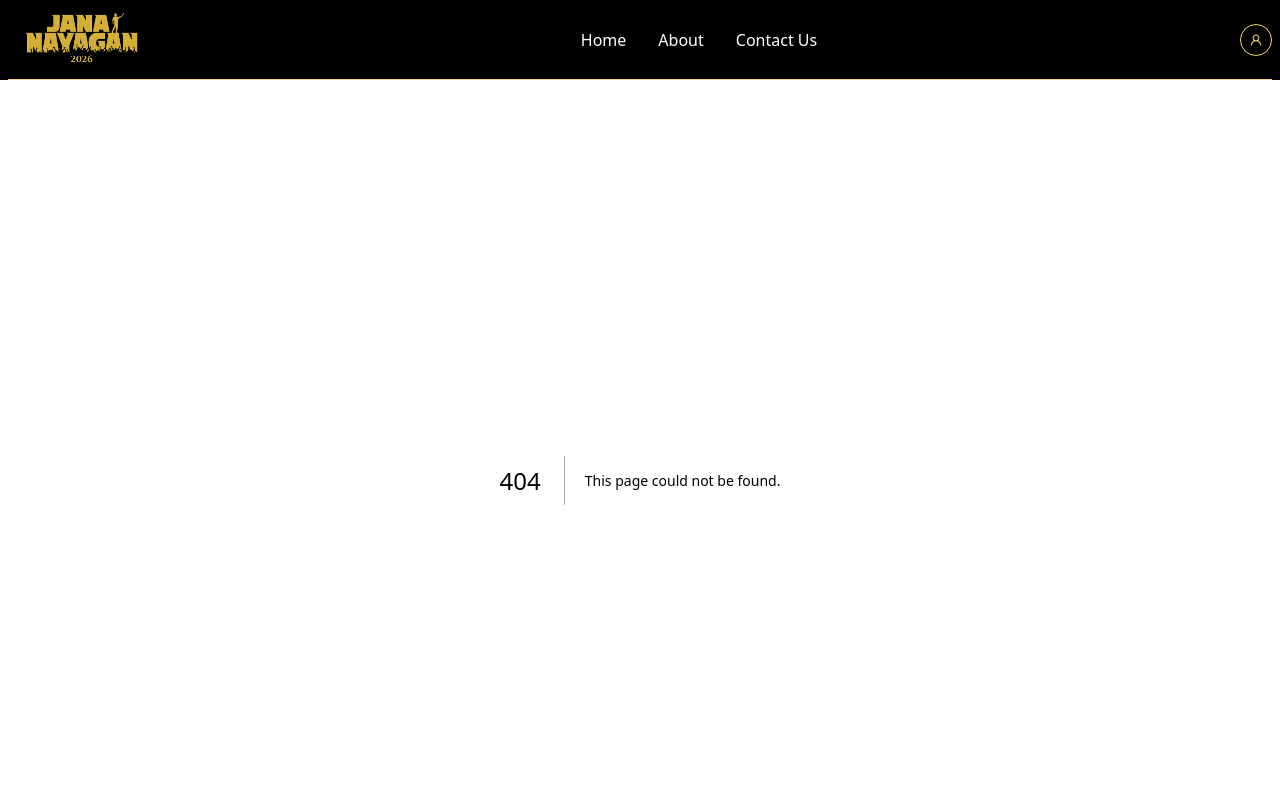
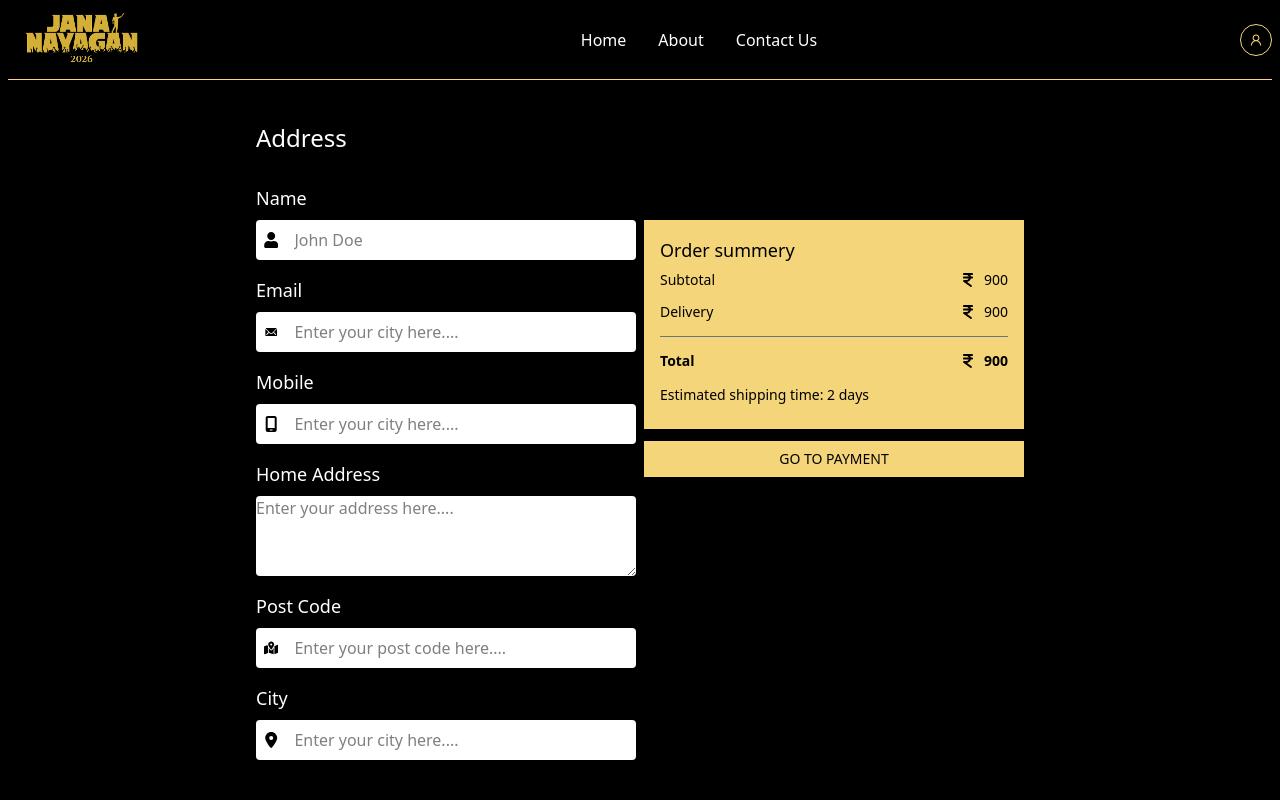
Before and after one commit to sugimx/jananayagan, a Next.js app: page /address in a window 1280 px wide. Before the commit this address had no page. Shown: the top 800 px of the page. Built offline with nearby package versions, Linux system fonts and the light colour scheme.

Commit message:
address screen is created

```diff
--- /dev/null
+++ b/src/app/(public)/address/page.tsx
@@ -0,0 +1,12 @@
+import AddressForm from '@/components/layouts/user/AddressForm'
+import React from 'react'
+
+const page = () => {
+    return (
+        <>
+            <AddressForm />
+        </>
+    )
+}
+
+export default page
--- a/src/app/globals.css
+++ b/src/app/globals.css
@@ -52,7 +52,3 @@
 .slick-list {
   margin: 0 -10px;
 }
-
-.slider-card {
-  min-width: 200px;
-}
--- /dev/null
+++ b/src/app/loading.tsx
@@ -0,0 +1,9 @@
+import React from 'react'
+
+const loading = () => {
+    return (
+        <div className='text-white'>loading</div>
+    )
+}
+
+export default loading
--- a/src/components/layouts/user/AddMoreForm.tsx
+++ b/src/components/layouts/user/AddMoreForm.tsx
@@ -3,18 +3,26 @@ import { FaUserEdit } from "react-icons/fa"
 import { MdEmail } from "react-icons/md"
 import { IoMdPhonePortrait } from "react-icons/io"
 import { FaGift } from "react-icons/fa"
+import { FaMapMarked } from "react-icons/fa"
+import { IoIosClose } from "react-icons/io"
+import { BsPinMapFill } from "react-icons/bs"
+import { AiOutlinePicture } from "react-icons/ai"
 
-const AddMoreForm = () => {
+type props = {
+    onHandleToggle: () => void
+}
+
+const AddMoreForm = ({ onHandleToggle }: props) => {
     return (
         <>
-            <div className='absolute top-20 w-full md:flex justify-center items-center'>
+            <div className='absolute top-20 w-full md:flex justify-center items-center z-10 main-content blurred'>
                 <div className='bg-black border-1 border-[#F5D57A] w-full md:w-[50%] lg:w-[30%] md:h-full px-3 md:px-10 py-5 rounded-xl relative'>
-                    <div className='w-full h-5 absolute top-0 left-0 flex justify-end px-2 py-3'>
-                        <FaUserEdit />
+                    <div className='w-full h-5 absolute top-0 left-0 flex justify-end px-2 py-3 cursor-pointer' onClick={onHandleToggle}>
+                        <IoIosClose className='bg-white text-black font-bold rounded-full'/>
                     </div>
                     <div>
                         <h1 className='text-[#F5D57A] text-[1.5rem] font-semibold'>Buyer Info</h1>
-                        <p className='text-sm'>Fill in your details to receive your unique ID for the Official Jana Nayagan Collector’s Mug and secure your entry into the lucky draw.</p>
+                        <p className='text-sm'>Fill in your details to receive your unique ID for the Official Jana Nayagan {"Collector’s"} Mug and secure your entry into the lucky draw.</p>
                     </div>
                     <div className='flex flex-col gap-5 my-2'>
                         <div className='bg-white flex text-black items-center h-10'>
@@ -34,23 +42,23 @@ const AddMoreForm = () => {
                             <input type="date" name="dob" className='h-full w-full outline-none' placeholder='DOB' />
                         </div>
                         <div className='bg-white flex text-black items-center h-10'>
-                            <FaUserEdit className='text-[2.8rem] px-3' />
-                            <input type="text" name="name" className='h-full w-full outline-none' placeholder='Name' />
+                            <FaMapMarked className='text-[2.8rem] px-3' />
+                            <input type="text" name="state" className='h-full w-full outline-none' placeholder='State' />
                         </div>
                         <div className='bg-white flex text-black items-center h-10'>
-                            <FaUserEdit className='text-[2.8rem] px-3' />
-                            <input type="text" name="name" className='h-full w-full outline-none' placeholder='Name' />
+                            <BsPinMapFill className='text-[2.8rem] px-3' />
+                            <input type="text" name="district" className='h-full w-full outline-none' placeholder='District' />
                         </div>
                         <div className='bg-white flex text-black items-center h-10'>
-                            <FaUserEdit className='text-[2.8rem] px-3' />
-                            <input type="text" name="name" className='h-full w-full outline-none' placeholder='Name' />
+                            <AiOutlinePicture className='text-[2.8rem] px-3' />
+                            <input type="file" name="name" className='h-full w-full outline-none' placeholder='Name' />
                         </div>
-                        <div>
-                            <input type="text" name="name" />
-                            <p>Agree for terms & conditions</p>
+                        <div className='flex gap-2 justify-center items-center'>
+                            <input type="checkbox" className='agree--checkbox' />
+                            <p className='text-sm md:text-md'>Agree for terms & conditions</p>
                         </div>
                     </div>
-                    <button>Enter</button>
+                    <button className='bg-[#F5D57A] w-full h-8 text-sm md:text-lg rounded-md text-black cursor-pointer'>Enter</button>
                 </div>
             </div>
         </>
--- /dev/null
+++ b/src/components/layouts/user/AddressForm.tsx
@@ -0,0 +1,97 @@
+import React from 'react'
+import AddressFormContainer from '@/components/ui/user/AddressFormContainer'
+import AddressIcons from '@/components/ui/user/AddressIcons'
+import { FaUser } from "react-icons/fa"
+import { FaMapLocationDot } from "react-icons/fa6"
+import { FaLocationDot } from "react-icons/fa6"
+import { FaMobileScreen } from "react-icons/fa6"
+import { IoIosMail } from "react-icons/io"
+import { FaIndianRupeeSign } from "react-icons/fa6"
+
+const AddressForm = () => {
+    return (
+        <>
+            <div className='w-[90%] h-auto mx-auto my-10 lg:w-[60%]'>
+                <h1 className='text-[1.5rem] font-light mb-2 text-white'>Address</h1>
+                <div className='md:flex gap-2 justify-center'>
+                    <div className='my-5 text-white flex-1'>
+                        <div className='flex flex-col gap-4'>
+                            <div>
+                                <label className='text-sm md:text-lg'>Name</label>
+                                <AddressFormContainer>
+                                    <AddressIcons Icon={FaUser} />
+                                    <input type="text" name='name' placeholder='John Doe' className='w-full h-full outline-none border-none text-black' />
+                                </AddressFormContainer>
+                            </div>
+                            <div>
+                                <label className='text-sm md:text-lg'>Email</label>
+                                <AddressFormContainer>
+                                    <AddressIcons Icon={IoIosMail} />
+                                    <input type="text" name='name' placeholder='Enter your city here....' className='w-full h-full outline-none border-none text-black' />
+                                </AddressFormContainer>
+                            </div>
+                            <div>
+                                <label className='text-sm md:text-lg'>Mobile</label>
+                                <AddressFormContainer>
+                                    <AddressIcons Icon={FaMobileScreen} />
+                                    <input type="text" name='name' placeholder='Enter your city here....' className='w-full h-full outline-none border-none text-black' />
+                                </AddressFormContainer>
+                            </div>
+                            <div>
+                                <label className='text-sm md:text-lg'>Home Address</label>
+                                <AddressFormContainer className="h-20">
+                                    <textarea name='address' placeholder='Enter your address here....' className='w-full h-full outline-none border-none text-black' />
+                                </AddressFormContainer>
+                            </div>
+                            <div>
+                                <label className='text-sm md:text-lg'>Post Code</label>
+                                <AddressFormContainer>
+                                    <AddressIcons Icon={FaMapLocationDot} />
+                                    <input type="text" name='name' placeholder='Enter your post code here....' className='w-full h-full outline-none border-none text-black' />
+                                </AddressFormContainer>
+                            </div>
+                            <div>
+                                <label className='text-sm md:text-lg'>City</label>
+                                <AddressFormContainer>
+                                    <AddressIcons Icon={FaLocationDot} />
+                                    <input type="text" name='name' placeholder='Enter your city here....' className='w-full h-full outline-none border-none text-black' />
+                                </AddressFormContainer>
+                            </div>
+                        </div>
+                    </div>
+                    <div className='flex-1 mt-14'>
+                        <div className='bg-[#F5D57A] w-full px-4 py-4 text-lg font-light'>
+                            <h1>Order summery</h1>
+                            <div className='flex items-center justify-between text-sm'>
+                                <span className='font-light'>Subtotal</span>
+                                <div className='flex items-center font-light'>
+                                    <span><AddressIcons Icon={FaIndianRupeeSign} /></span>
+                                    <span>900</span>
+                                </div>
+                            </div>
+                            <div className='flex items-center justify-between text-sm'>
+                                <span className='font-light'>Delivery</span>
+                                <div className='flex items-center font-light'>
+                                    <span><AddressIcons Icon={FaIndianRupeeSign} /></span>
+                                    <span>900</span>
+                                </div>
+                            </div>
+                            <div className='w-full h-[1px] bg-gray-500 my-2'></div>
+                            <div className='flex items-center justify-between text-sm'>
+                                <span className='font-semibold'>Total</span>
+                                <div className='flex items-center font-semibold'>
+                                    <span><AddressIcons Icon={FaIndianRupeeSign} /></span>
+                                    <span>900</span>
+                                </div>
+                            </div>
+                            <p className='text-sm my-2'>Estimated shipping time: 2 days</p>
+                        </div>
+                        <button className='bg-[#F5D57A] w-full py-2 my-3 text-sm uppercase font-medium cursor-pointer'>Go to Payment</button>
+                    </div>
+                </div>
+            </div>
+        </>
+    )
+}
+
+export default AddressForm
--- a/src/components/layouts/user/BuyerSlider.tsx
+++ b/src/components/layouts/user/BuyerSlider.tsx
@@ -3,6 +3,7 @@
 import React from 'react'
 import Image from 'next/image';
 import { MdKeyboardArrowRight } from "react-icons/md"
+import { FaCamera } from "react-icons/fa"
 import AddMoreForm from './AddMoreForm';
 
 import { Swiper, SwiperSlide } from 'swiper/react'
@@ -11,6 +12,7 @@ import 'swiper/css';
 import 'swiper/css/navigation';
 import 'swiper/css/pagination';
 import 'swiper/css/scrollbar';
+import Link from 'next/link';
 
 const BuyerSlider = () => {
     const [ toggle, setToggle ] = React.useState(false)
@@ -21,7 +23,7 @@ const BuyerSlider = () => {
     }
 
     return (
-        <div className='w-full overflow-hidden'>
+        <div className='w-full overflow-hidden main-content blurred' id="">
             <Swiper
                 modules={[Scrollbar, A11y]}
                 spaceBetween={50}
@@ -58,14 +60,16 @@ const BuyerSlider = () => {
                     <SwiperSlide>
                         <div className='border-1 border-[#F5D57A] flex-1 py-4 px-2 rounded-xl md:flex-0 md:px-8' key={i}>
                             <div className='flex items-center flex-col'>
-                                <div className='flex flex-col items-center relative bg-white w-[50%] rounded-xl'>
+                                <div className='flex flex-col items-center relative bg-white w-[50%] h-[100px] rounded-xl'>
                                     <Image
-                                        src="/Rectangle 4.png"
+                                        src="/user_image.jpg"
                                         alt="rectangle Image"
                                         width={100}
-                                        height={100}
+                                        height={400}
+                                        className='w-full h-full rounded-xl'
                                     />
-                                    <div className='absolute bottom-[-1.5px] text-black bg-gray-500 w-full rounded-b-xl text-center'>
+                                    <div className='absolute bottom-[-1.5px] text-black bg-gray-500 w-full rounded-b-xl text-center flex justify-center items-center gap-2 text-sm md:text-md cursor-pointer'>
+                                        <FaCamera />
                                         <span className='text-sm'>Add</span>
                                     </div>
                                 </div>
@@ -99,9 +103,11 @@ const BuyerSlider = () => {
             </Swiper>
             <div className='w-full h-20 flex justify-center items-center gap-3'>
                 <button className='bg-black w-40 text-sm rounded-md border-1 border-[#F5D57A] py-2 cursor-pointer' onClick={handleToggle}>Add More Cup</button>
-                <button className='bg-[#F5D57A] w-40 text-sm rounded-md border-1 border-[#F5D57A] py-2 text-black font-semibold cursor-pointer'>Checkout</button>
+                <Link href="/address">
+                    <button className='bg-[#F5D57A] w-40 text-sm rounded-md border-1 border-[#F5D57A] py-2 text-black font-semibold cursor-pointer'>Checkout</button>
+                </Link>
             </div>
-            {toggle && <AddMoreForm />}
+            {toggle && <AddMoreForm onHandleToggle={handleToggle} />}
         </div>
     )
 }
--- a/src/components/layouts/user/Footer.tsx
+++ b/src/components/layouts/user/Footer.tsx
@@ -16,26 +16,20 @@ const Footer = () => {
               <li><Link href="/" className="hover:text-[#F5D57A] text-sm md:text-lg">Home</Link></li>
               <li><Link href="/Linkbout" className="hover:text-[#F5D57A] text-sm md:text-lg">About</Link></li>
               <li><Link href="/contact" className="hover:text-[#F5D57A] text-sm md:text-lg">Contact</Link></li>
-              <li><Link href="/contact" className="hover:text-[#F5D57A] text-sm md:text-lg">Terms and Conditions</Link></li>
-              <li><Link href="/contact" className="hover:text-[#F5D57A] text-sm md:text-lg">Privacy Polics</Link></li>
             </ul>
           </div>
           <div>
-            <h3 className="font-semibold mb-3 text-[1rem] text-[#F5D57A] md:text-lg underline">Address</h3>
-            <address className="not-italic text-gray-300 text-sm md:text-lg">
-              123, Main Street<br />
-              Chennai, Tamil Nadu<br />
-              India - 600001
-            </address>
+            <h3 className="font-semibold mb-3 text-[1rem] text-[#F5D57A] md:text-lg underline">Legal</h3>
+              <ul className="space-y-2">
+                <li><Link href="/contact" className="hover:text-[#F5D57A] text-sm md:text-lg">Terms and Conditions</Link></li>
+                <li><Link href="/contact" className="hover:text-[#F5D57A] text-sm md:text-lg">Privacy Polics</Link></li>
+              </ul>
           </div>
           <div>
             <h3 className="font-semibold mb-3 text-[1rem] text-[#F5D57A] md:text-lg underline">Support</h3>
             <ul className="space-y-2 text-sm ">
                 <li className=''>
                     <a href="mailto:support@jananayagan.com" className="hover:text-[#F5D57A] text-sm md:text-lg">support@jananayagan.com</a>
-                </li>
-                <li className=''>
-                    <a href="tel:+911234567890" className="hover:text-[#F5D57A] text-sm md:text-lg">+91 12345 67890</a>
                 </li>
             </ul>
           </div>
--- /dev/null
+++ b/src/components/ui/user/AddressFormContainer.tsx
@@ -0,0 +1,18 @@
+import React from 'react'
+
+type props = {
+    children: React.ReactNode
+    className?: string
+}
+
+const AddressFormContainer = ({ children, className }: props) => {
+    return (
+        <>
+            <div className={`bg-white flex gap-2 h-10 items-center justify-center rounded-sm mt-2 ${className ?? className}`}>
+                {children}
+            </div>
+        </>
+    )
+}
+
+export default AddressFormContainer
--- /dev/null
+++ b/src/components/ui/user/AddressIcons.tsx
@@ -0,0 +1,16 @@
+import React from 'react'
+import { IconType } from 'react-icons'
+
+type props = {
+    Icon: IconType
+}
+
+const AddressIcons = ({ Icon }: props) => {
+    return (
+        <>
+            <Icon className='px-2 py-2 text-[2rem] text-black' />
+        </>
+    )
+}
+
+export default AddressIcons
```
Also changed, not shown: public/user_image.jpg (added).
